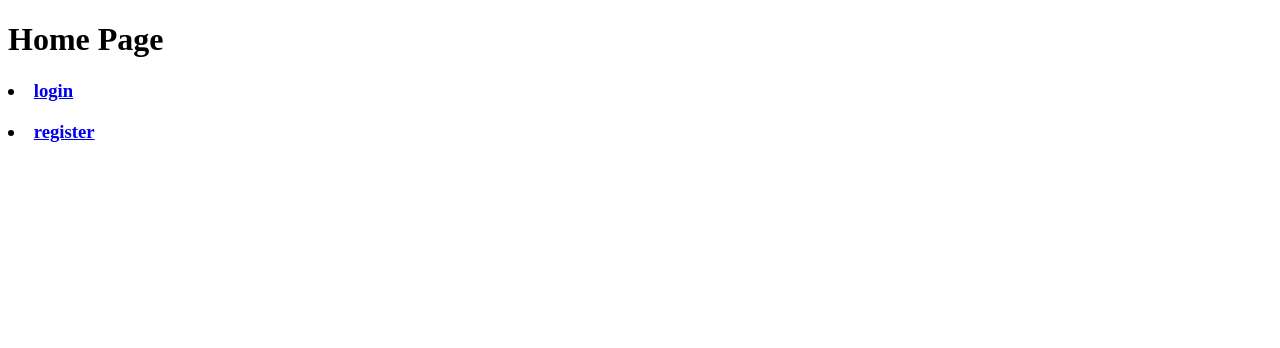
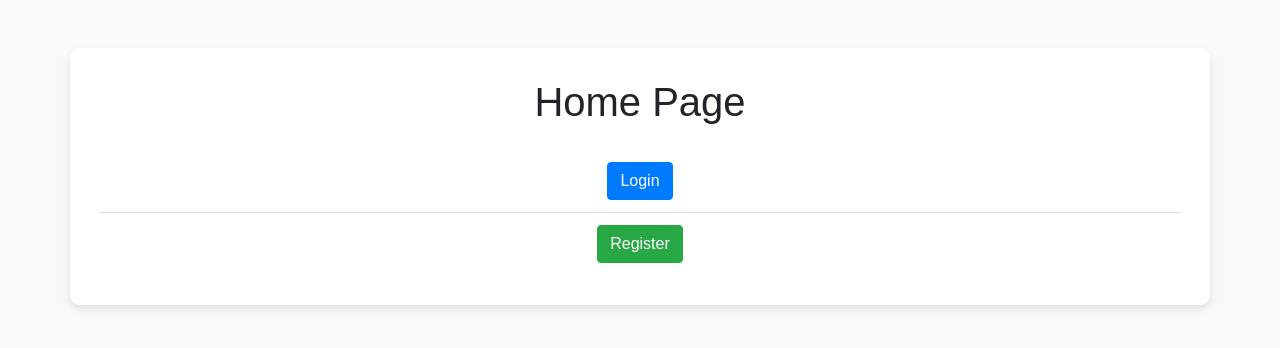
Before and after one commit to bekhruzjanoff/project_exam, a Flask app: page / in a window 1280 px wide. Shown: the top 348 px of the page. Run offline with Flask 3, Linux system fonts and the light colour scheme; some libraries are stand-ins or nearby versions.

Commit message:
Update home.html

```diff
--- a/templates/home.html
+++ b/templates/home.html
@@ -6,12 +6,34 @@
           content="width=device-width, user-scalable=no, initial-scale=1.0, maximum-scale=1.0, minimum-scale=1.0">
     <meta http-equiv="X-UA-Compatible" content="ie=edge">
     <title>Home Page</title>
+    <link rel="stylesheet" href="https://stackpath.bootstrapcdn.com/bootstrap/4.5.2/css/bootstrap.min.css">
+    <link rel="stylesheet" href="style.css">
+    <style>
+        body {
+            background-color: #f8f9fa;
+            font-family: 'Arial', sans-serif;
+        }
+
+        .container {
+            background-color: #fff;
+            padding: 30px;
+            border-radius: 10px;
+            box-shadow: 0 4px 8px rgba(0, 0, 0, 0.1);
+        }
+
+    </style>
 </head>
 <body>
-    <h1>Home Page</h1>
-    <h3><li><a href="login">login</a></li></h3>
-    <h3><li><a href="register">register </a></li></h3>
-
-
+<div class="container mt-5">
+    <h1 class="text-center mb-4">Home Page</h1>
+    <ul class="list-group list-group-flush text-center">
+        <li class="list-group-item"><a href="/login" class="btn btn-primary">Login</a></li>
+        <li class="list-group-item"><a href="/register" class="btn btn-success">Register</a></li>
+    </ul>
+</div>
+<script src="https://code.jquery.com/jquery-3.5.1.slim.min.js"></script>
+<script src="https://cdn.jsdelivr.net/npm/popper.js@1.16.1/dist/umd/popper.min.js"></script>
+<script src="https://stackpath.bootstrapcdn.com/bootstrap/4.5.2/js/bootstrap.min.js"></script>
+<script src="script.js"></script>
 </body>
 </html>
```
